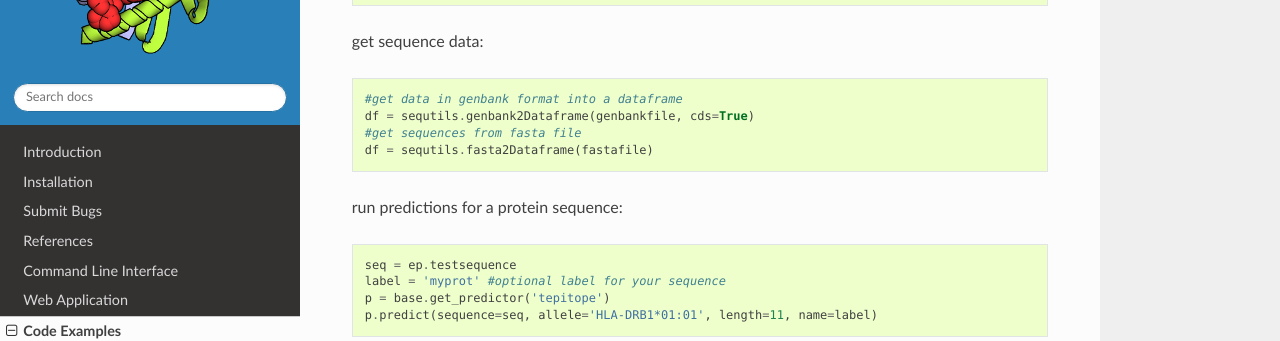
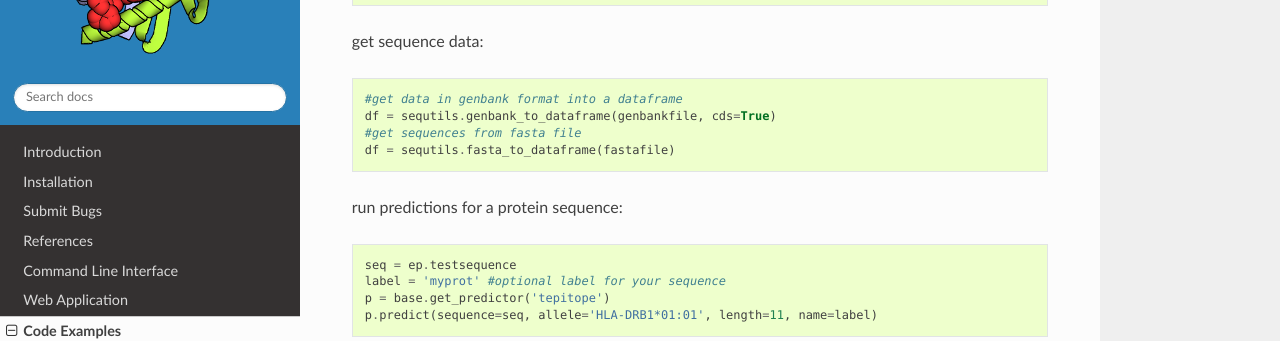
Before and after one commit to dmnfarrell/epitopepredict, a Sphinx documentation site: the page built from doc/source/examples.rst, in a window 1280 px wide and 900 px high, scrolled down 1174 px. Shown: the part 151-492 px from the top of the window. Built offline with Sphinx 7.4.7 and the Read the Docs theme 2.0.0, drawn with Linux system fonts in a browser that asks for light colours.

Commit message:
Update examples.rst

```diff
--- a/doc/source/examples.rst
+++ b/doc/source/examples.rst
@@ -46,9 +46,9 @@ create a Predictor object::
 get sequence data::
 
     #get data in genbank format into a dataframe
-    df = sequtils.genbank2Dataframe(genbankfile, cds=True)
+    df = sequtils.genbank_to_dataframe(genbankfile, cds=True)
     #get sequences from fasta file
-    df = sequtils.fasta2Dataframe(fastafile)
+    df = sequtils.fasta_to_dataframe(fastafile)
 
 run predictions for a protein sequence::
 
```
